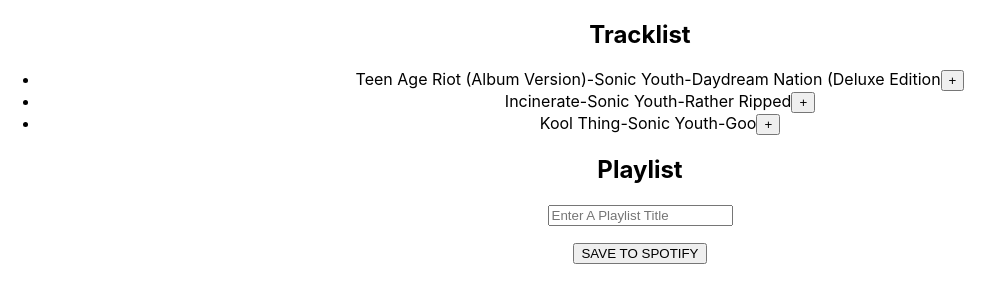
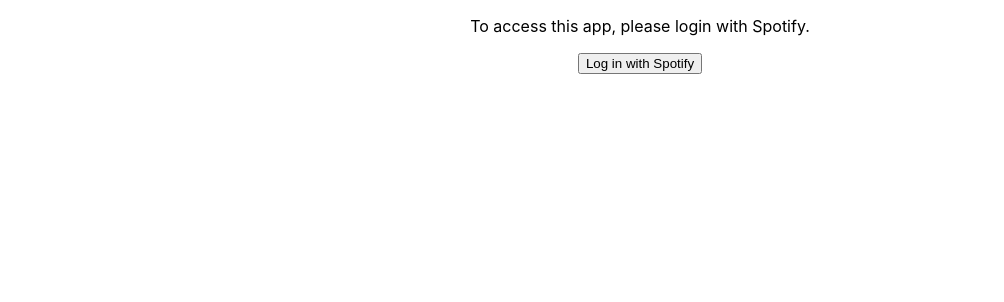
Before and after one commit to iamvldmrbrvkv/jammming, a React (Create React App) app: page / in a window 1280 px wide. Shown: the top 302 px of the page, without its empty margins (0-1004 px from the left). Built offline with nearby package versions, Linux system fonts and the light colour scheme.

Commit message:
obtained a spotify access token

```diff
--- a/src/components/App/App.js
+++ b/src/components/App/App.js
@@ -1,8 +1,9 @@
-import { useState } from 'react';
+import { useState, useEffect } from 'react';
 import SearchBar from '../SearchBar/SearchBar';
 import Tracklist from '../Tracklist/Tracklist';
 import Playlist from '../Playlist/Playlist';
 import styles from './App.module.css';
+import { auth, getAccessToken, getAccessError } from '../../util/Spotify';
 
 function App() {
   const [data, setData] = useState([
@@ -36,29 +37,55 @@
       return;
     }
     SetPlaylist(prev => [track, ...prev]);
-  }
+  };
 
   const removeFromPlaylist = track => {
     SetPlaylist(prev => prev.filter(t => t.id !== track.id));
-  }
+  };
 
-  const handleUserInput = ({ target }) => setPlaylistName(target.value);
+  const handlePlaylistInput = ({ target }) => setPlaylistName(target.value);
 
-  const handleSubmit = e => {
-    e.preventDefault();
+  const handlePlaylistSubmit = () => {
     if (playlistName.length < 1) {
       alert('Please enter a playlist title');
     } else {
       playlist.map(track => track.uri);
       SetPlaylist([]);
     }
-  }
+  };
+
+  const handleLogIn = () => {
+    auth();
+  };
+
+  const [token, setToken] = useState('');
+  useEffect(() => {
+    const gettError = getAccessError();
+    if (gettError) {
+      alert('Login failed, access denied by user.');
+    };
+    const getToken = getAccessToken();
+    if (getToken) {
+      setToken(getToken);
+      setTimeout(() => {
+        alert('Your session has expired, please login.');
+        setToken('');
+      }, 1000*60*60);
+    };
+    return () => {
+      window.history.replaceState({}, 'Jammming', '/');
+    }
+  }, []);
 
   return (
     <div className={styles.App}>
-      <SearchBar />
-      <Tracklist data={data} addToPlaylist={addToPlaylist} />
-      <Playlist playlistName={playlistName} playlist={playlist} removeFromPlaylist={removeFromPlaylist} handleUserInput={handleUserInput} handleSubmit={handleSubmit} />
+      {!token && <p>To access this app, please login with Spotify.</p>}
+      {!token && <button onClick={handleLogIn}>
+        Log in with Spotify
+      </button>}
+      {token && <SearchBar />}
+      {token && <Tracklist data={data} addToPlaylist={addToPlaylist} />}
+      {token && <Playlist playlistName={playlistName} playlist={playlist} removeFromPlaylist={removeFromPlaylist} handlePlaylistInput={handlePlaylistInput} handlePlaylistSubmit={handlePlaylistSubmit} />}
     </div>
   );
 }
--- a/src/components/Playlist/Playlist.js
+++ b/src/components/Playlist/Playlist.js
@@ -1,18 +1,16 @@
 import styles from './Playlist.module.css';
 
-function Playlist({ playlistName, playlist, removeFromPlaylist, handleUserInput, handleSubmit }) {
+function Playlist({ playlistName, playlist, removeFromPlaylist, handlePlaylistInput, handlePlaylistSubmit }) {
   return (
     <div className={styles.Playlist}>
       <h2>Playlist</h2>
-      <form onSubmit={handleSubmit}>
-        <label htmlFor='playlist'></label>
-        <input
+      <input
           id='playlist'
           type='text'
           name='playlist'
           value={playlistName}
           placeholder='Enter A Playlist Title'
-          onChange={handleUserInput}
+          onChange={handlePlaylistInput}
         />
         <ul>
           {playlist.map(track =>
@@ -24,10 +22,11 @@
           </li>
           )}
         </ul>
-        <button type='submit'>SAVE TO SPOTIFY</button>
-      </form>
+        <button onClick={handlePlaylistSubmit}>
+          Save To Spotify
+        </button>
     </div>
-  )
+  );
 }
 
 export default Playlist;
--- a/src/components/SearchBar/SearchBar.js
+++ b/src/components/SearchBar/SearchBar.js
@@ -5,7 +5,7 @@
     <div className={styles.SearchBar}>
 
     </div>
-  )
+  );
 }
 
 export default SearchBar;
--- a/src/components/SearchResults/SearchResults.js
+++ b/src/components/SearchResults/SearchResults.js
@@ -5,7 +5,7 @@
     <div className={styles.SearchResults}>
 
     </div>
-  )
+  );
 }
 
 export default SearchResults;
--- a/src/components/Track/Track.js
+++ b/src/components/Track/Track.js
@@ -10,7 +10,7 @@
         </button>
       </li>
     </div>
-  )
+  );
 }
 
 export default Track;
--- a/src/components/Tracklist/Tracklist.js
+++ b/src/components/Tracklist/Tracklist.js
@@ -11,7 +11,7 @@
         ))}
       </ul>
     </div>
-  )
+  );
 }
 
 export default Tracklist;
--- /dev/null
+++ b/src/util/Spotify.js
@@ -0,0 +1,67 @@
+const client_id = 'c1387cb2da0a45b4b1f522a4142834f6';
+const scope = 'user-read-private user-read-email';
+const redirect_uri = 'http://localhost:3000/';
+
+const auth = () => {
+  try {
+    const generateRandomString = length => {
+      let text = '';
+      const possible = 'ABCDEFGHIJKLMNOPQRSTUVWXYZabcdefghijklmnopqrstuvwxyz0123456789';
+
+      for (let i = 0; i < length; i++) {
+        text += possible.charAt(Math.floor(Math.random() * possible.length));
+      }
+      return text;
+    };
+
+    const state = generateRandomString(16);
+    let url = 'https://accounts.spotify.com/authorize';
+    const urlToSend = () => {
+      url += '?response_type=token';
+      url += '&client_id=' + encodeURIComponent(client_id);
+      url += '&scope=' + encodeURIComponent(scope);
+      url += '&redirect_uri=' + encodeURIComponent(redirect_uri);
+      url += '&state=' + encodeURIComponent(state);
+      return url;
+    };
+
+    const urlToSpotify = urlToSend();
+    window.location.replace(urlToSpotify);
+  } catch (err) {
+    console.log(err);
+  }
+};
+
+const getHashParams = () => {
+  let hashParams = {};
+  let e, r = /([^&;=]+)=?([^&;]*)/g,
+      q = window.location.hash.substring(1);
+  while (e = r.exec(q)) {
+     hashParams[e[1]] = decodeURIComponent(e[2]);
+  }
+  return hashParams;
+};
+
+const getAccessToken = () => {
+  const params = getHashParams();
+  const access_token = params.access_token;
+  return access_token;
+};
+
+const getSearchParams = () => {
+  let searchParams = {};
+  let e, r = /([^&;=]+)=?([^&;]*)/g,
+      q = window.location.search.substring(1);
+  while (e = r.exec(q)) {
+     searchParams[e[1]] = decodeURIComponent(e[2]);
+  }
+  return searchParams;
+};
+
+const getAccessError = () => {
+  const params = getSearchParams();
+  const error = params.error;
+  return error;
+};
+
+export { auth, getAccessToken, getAccessError };
```
